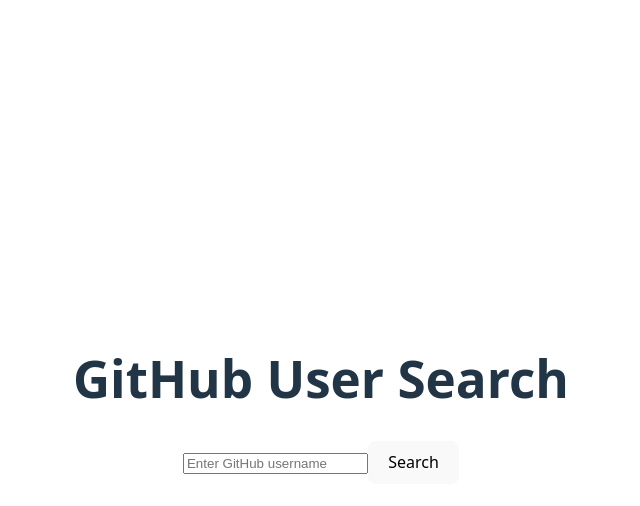
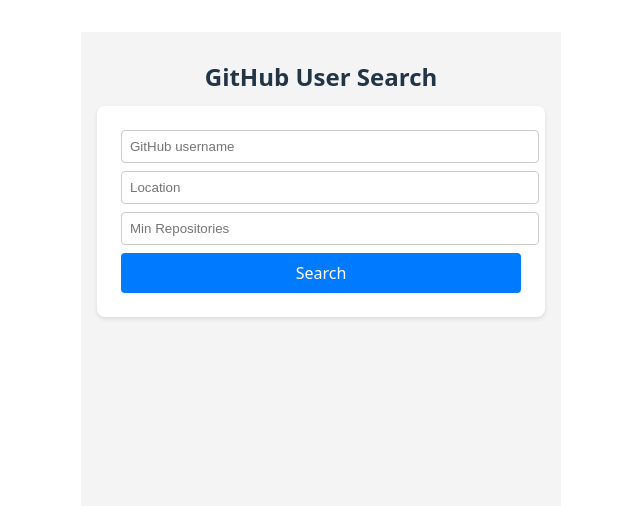
Before and after one commit to nato1212/alx-fe-reactjs, a React (Vite) app in the folder github-user-search/: page / in a window 1280 px wide. Shown: the top 506 px of the page, without its empty margins (319-959 px from the left). Built offline with nearby package versions, Linux system fonts and the light colour scheme.

Commit message:
advance search

```diff
--- a/github-user-search/src/App.jsx
+++ b/github-user-search/src/App.jsx
@@ -3,12 +3,23 @@
 
 function App() {
   return (
-    <>
-      <div>
-        <h1>GitHub User Search</h1>
-        <Search />
-      </div>
-    </>
+    <div
+      style={{
+        minHeight: "100vh",
+        display: "flex",
+        flexDirection: "column",
+        alignItems: "center",
+        padding: "16px",
+        backgroundColor: "#f4f4f4",
+      }}
+    >
+      <h1
+        style={{ fontSize: "24px", fontWeight: "bold", marginBottom: "16px" }}
+      >
+        GitHub User Search
+      </h1>
+      <Search />
+    </div>
   );
 }
 
--- a/github-user-search/src/components/Search.jsx
+++ b/github-user-search/src/components/Search.jsx
@@ -1,9 +1,11 @@
 import { useState } from "react";
-import { fetchUserData } from "../services/githubService";
+import { fetchUsers } from "../services/githubService";
 
 function Search() {
-  const [username, setUsername] = useState("");
-  const [user, setUser] = useState(null);
+  const [query, setQuery] = useState("");
+  const [location, setLocation] = useState("");
+  const [minRepos, setMinRepos] = useState("");
+  const [users, setUsers] = useState([]);
   const [loading, setLoading] = useState(false);
   const [error, setError] = useState(false);
 
@@ -11,12 +13,14 @@
     e.preventDefault();
     setLoading(true);
     setError(false);
-    setUser(null);
+    setUsers([]);
+
+    const searchQuery = `${query}+location:${location}+repos:>${minRepos}`;
 
     try {
-      const data = await fetchUserData(username);
-      if (data) {
-        setUser(data);
+      const data = await fetchUsers(searchQuery);
+      if (data.length > 0) {
+        setUsers(data);
       } else {
         setError(true);
       }
@@ -27,29 +31,118 @@
   };
 
   return (
-    <div>
+    <div
+      style={{
+        backgroundColor: "white",
+        padding: "24px",
+        borderRadius: "8px",
+        boxShadow: "0 2px 4px rgba(0,0,0,0.1)",
+        width: "100%",
+        maxWidth: "400px",
+      }}
+    >
       <form onSubmit={handleSearch}>
         <input
           type="text"
-          placeholder="Enter GitHub username"
-          value={username}
-          onChange={(e) => setUsername(e.target.value)}
+          placeholder="GitHub username"
+          value={query}
+          onChange={(e) => setQuery(e.target.value)}
+          style={{
+            width: "100%",
+            padding: "8px",
+            marginBottom: "8px",
+            border: "1px solid #ccc",
+            borderRadius: "4px",
+          }}
         />
-        <button type="submit">Search</button>
+        <input
+          type="text"
+          placeholder="Location"
+          value={location}
+          onChange={(e) => setLocation(e.target.value)}
+          style={{
+            width: "100%",
+            padding: "8px",
+            marginBottom: "8px",
+            border: "1px solid #ccc",
+            borderRadius: "4px",
+          }}
+        />
+        <input
+          type="number"
+          placeholder="Min Repositories"
+          value={minRepos}
+          onChange={(e) => setMinRepos(e.target.value)}
+          style={{
+            width: "100%",
+            padding: "8px",
+            marginBottom: "8px",
+            border: "1px solid #ccc",
+            borderRadius: "4px",
+          }}
+        />
+        <button
+          type="submit"
+          style={{
+            width: "100%",
+            backgroundColor: "#007bff",
+            color: "white",
+            padding: "8px",
+            borderRadius: "4px",
+            cursor: "pointer",
+          }}
+        >
+          Search
+        </button>
       </form>
 
-      {loading && <p>Loading...</p>}
-      {error && <p>Looks like we can't find the user</p>}
-      {user && (
-        <div>
-          <img src={user.avatar_url} alt={user.login} width="100" />
-          <h2>{user.name || user.login}</h2>
-          <p>Followers: {user.followers}</p>
-          <p>Following: {user.following}</p>
-          <p>Public Repos: {user.public_repos}</p>
-          <a href={user.html_url} target="_blank" rel="noopener noreferrer">
-            View Profile
-          </a>
+      {loading && (
+        <p style={{ textAlign: "center", marginTop: "16px" }}>Loading...</p>
+      )}
+      {error && (
+        <p style={{ textAlign: "center", color: "red", marginTop: "16px" }}>
+          Looks like we can't find users
+        </p>
+      )}
+      {users.length > 0 && (
+        <div style={{ marginTop: "16px" }}>
+          {users.map((user) => (
+            <div
+              key={user.id}
+              style={{
+                border: "1px solid #ddd",
+                padding: "16px",
+                borderRadius: "4px",
+                marginBottom: "8px",
+                display: "flex",
+                alignItems: "center",
+              }}
+            >
+              <img
+                src={user.avatar_url}
+                alt={user.login}
+                style={{
+                  width: "48px",
+                  height: "48px",
+                  borderRadius: "50%",
+                  marginRight: "12px",
+                }}
+              />
+              <div>
+                <h2 style={{ fontSize: "18px", fontWeight: "bold" }}>
+                  {user.login}
+                </h2>
+                <a
+                  href={user.html_url}
+                  target="_blank"
+                  rel="noopener noreferrer"
+                  style={{ color: "#007bff" }}
+                >
+                  View Profile
+                </a>
+              </div>
+            </div>
+          ))}
         </div>
       )}
     </div>
--- a/github-user-search/src/services/githubService.js
+++ b/github-user-search/src/services/githubService.js
@@ -1,18 +1,18 @@
 import axios from "axios";
 
-const GITHUB_API_URL = "https://api.github.com/users/";
+const GITHUB_API_URL = "https://api.github.com/search/users?q=";
 const API_KEY = import.meta.env.VITE_GITHUB_API_KEY;
 
-export const fetchUserData = async (username) => {
+export const fetchUsers = async (query) => {
   try {
-    const response = await axios.get(`${GITHUB_API_URL}${username}`, {
+    const response = await axios.get(`${GITHUB_API_URL}${query}`, {
       headers: {
         Authorization: `token ${API_KEY}`,
       },
     });
-    return response.data;
+    return response.data.items;
   } catch (error) {
-    console.error("Error fetching GitHub user:", error);
-    return null;
+    console.error("Error fetching GitHub users:", error);
+    return [];
   }
 };
```
